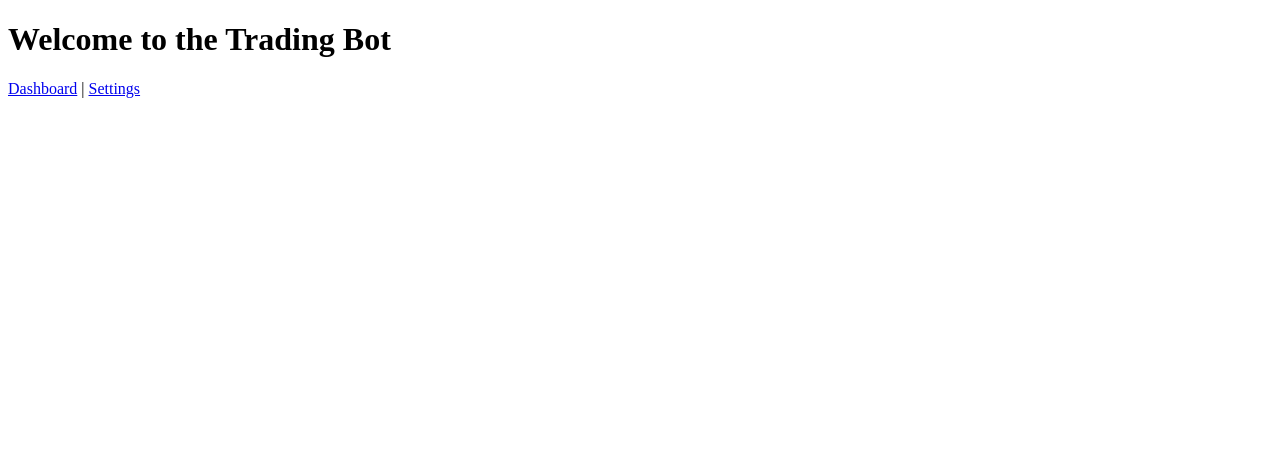
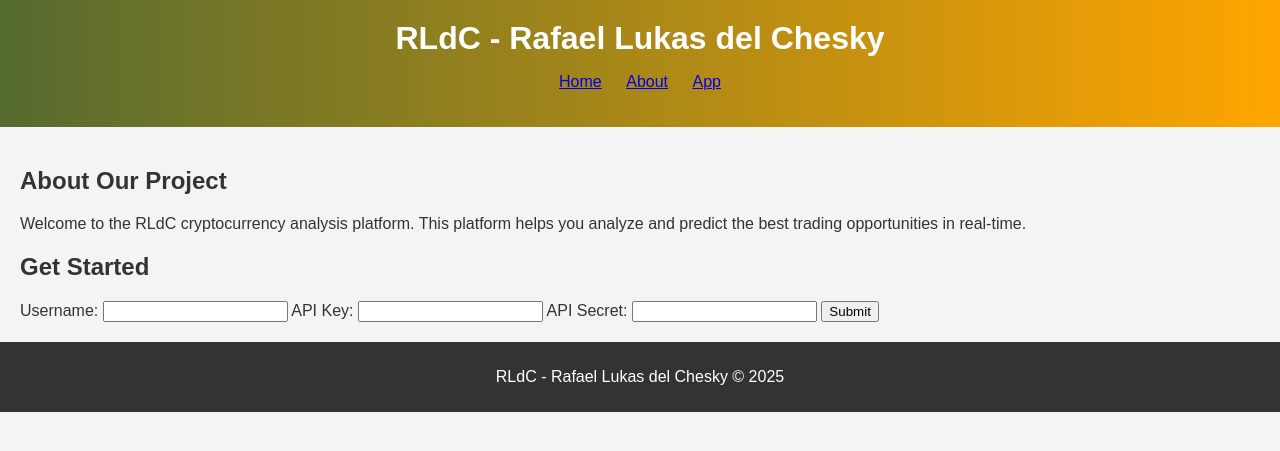
Before and after one commit to Czesky93/RLdC-Trading-bot, a Flask app: page / in a window 1280 px wide. Shown: the top 451 px of the page. Run offline with Flask 2, Linux system fonts and the light colour scheme.

Commit message:
Add files via upload

```diff
--- a/templates/index.html
+++ b/templates/index.html
@@ -1,11 +1,42 @@
-
 <!DOCTYPE html>
-<html>
+<html lang="en">
 <head>
-    <title>Trading Bot</title>
+    <meta charset="UTF-8">
+    <meta name="viewport" content="width=device-width, initial-scale=1.0">
+    <title>RLdC - Rafael Lukas del Chesky</title>
+    <link rel="stylesheet" href="{{ url_for('static', filename='css/style.css') }}">
 </head>
 <body>
-    <h1>Welcome to the Trading Bot</h1>
-    <a href="/dashboard">Dashboard</a> | <a href="/settings">Settings</a>
+    <header>
+        <h1>RLdC - Rafael Lukas del Chesky</h1>
+        <nav>
+            <ul>
+                <li><a href="/">Home</a></li>
+                <li><a href="#about">About</a></li>
+                <li><a href="/dashboard">App</a></li>
+            </ul>
+        </nav>
+    </header>
+    <main>
+        <section id="about">
+            <h2>About Our Project</h2>
+            <p>Welcome to the RLdC cryptocurrency analysis platform. This platform helps you analyze and predict the best trading opportunities in real-time.</p>
+        </section>
+        <section id="app">
+            <h2>Get Started</h2>
+            <form action="/add_keys" method="post">
+                <label for="username">Username:</label>
+                <input type="text" id="username" name="username" required>
+                <label for="api_key">API Key:</label>
+                <input type="text" id="api_key" name="api_key" required>
+                <label for="api_secret">API Secret:</label>
+                <input type="password" id="api_secret" name="api_secret" required>
+                <button type="submit">Submit</button>
+            </form>
+        </section>
+    </main>
+    <footer>
+        <p>RLdC - Rafael Lukas del Chesky &copy; 2025</p>
+    </footer>
 </body>
 </html>
```
Also changed, not shown: templates/dashboard.html (+17 -9 lines).
